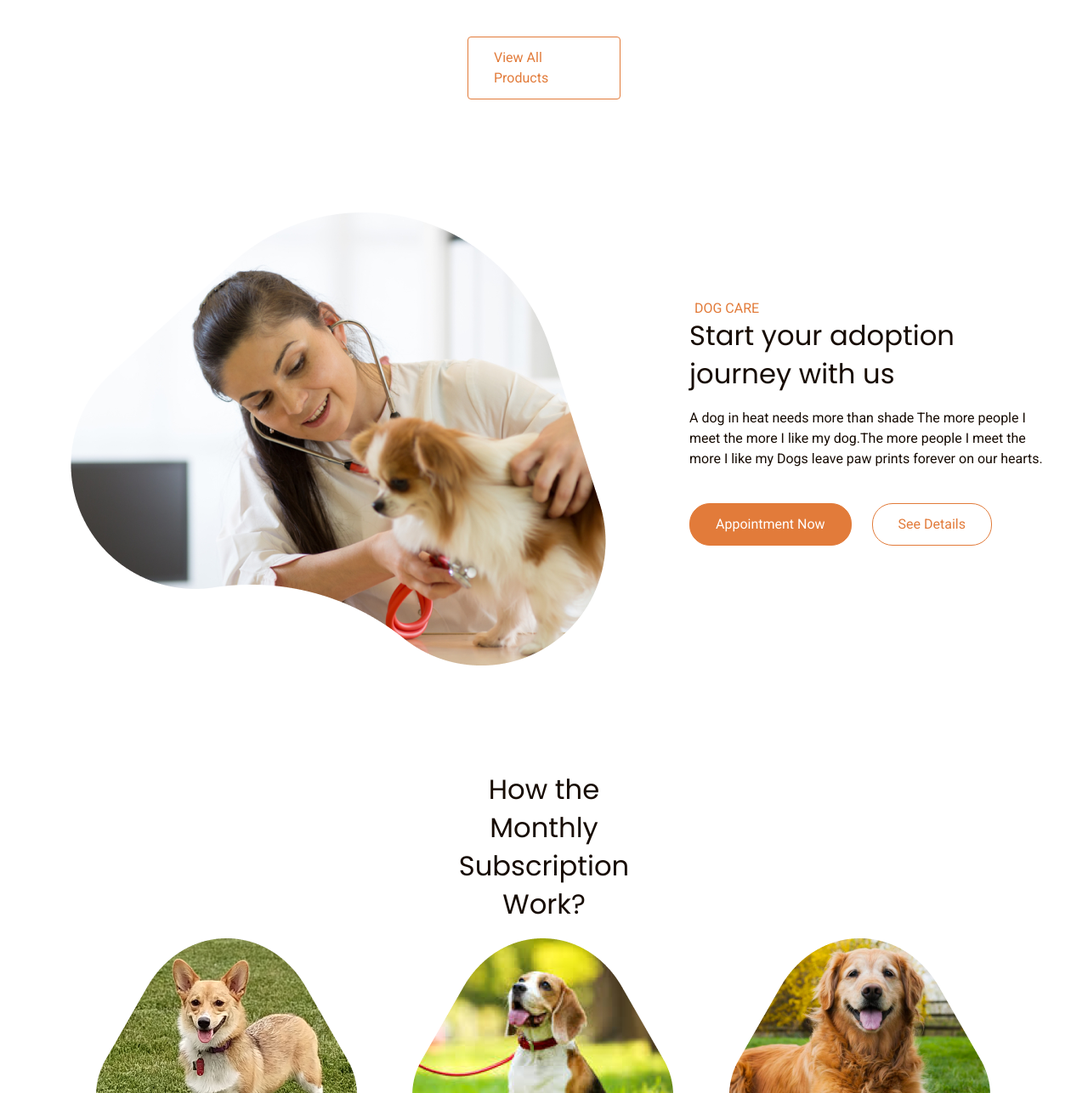
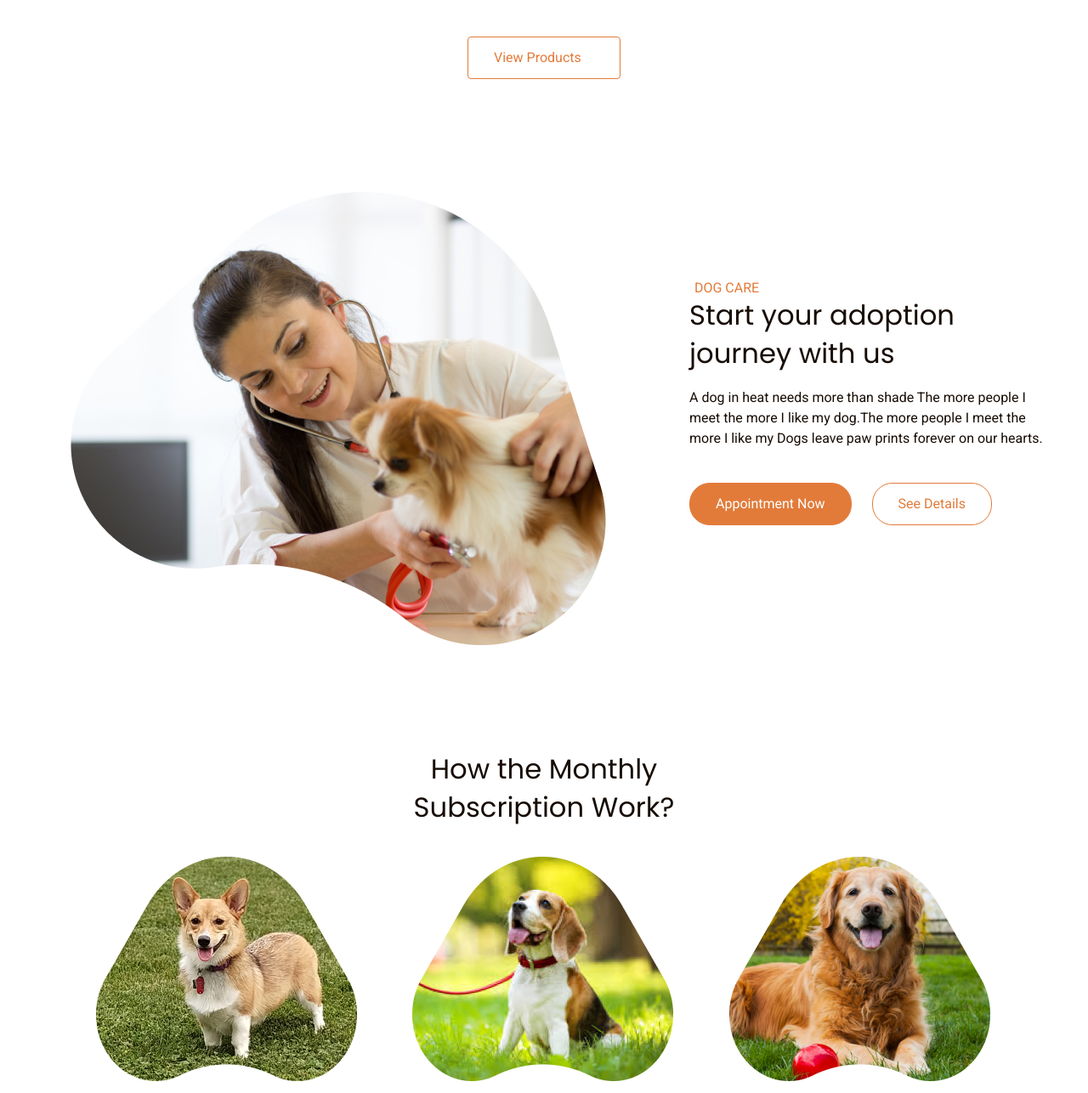
Before and after one commit to abdumovi/dog, a plain HTML site: page index.html in a window 1280 px wide. Shown: the part 2213-3499 px from the top of the page at 85% size. Drawn offline with nearby package versions, Linux system fonts and the light colour scheme.

Commit message:
margin-changed

```diff
--- a/css/style.css
+++ b/css/style.css
@@ -324,8 +324,9 @@ ul{
 /* servises-end */
 /* about */
 .about-t-with{
-  width: 256px;
+  width: 308px;
   text-align: center;
+  margin-bottom: 36px;
 }
 .about-item{
   width: 310px;
--- a/index.html
+++ b/index.html
@@ -125,7 +125,7 @@
           </div>
         </div>
         <div class="prodacts-buttton">
-          <a class="pro-button margin" href="#">View All Products</a>
+          <a class="pro-button margin" href="#">View Products</a>
         </div>
       </div>
     </section>
```
